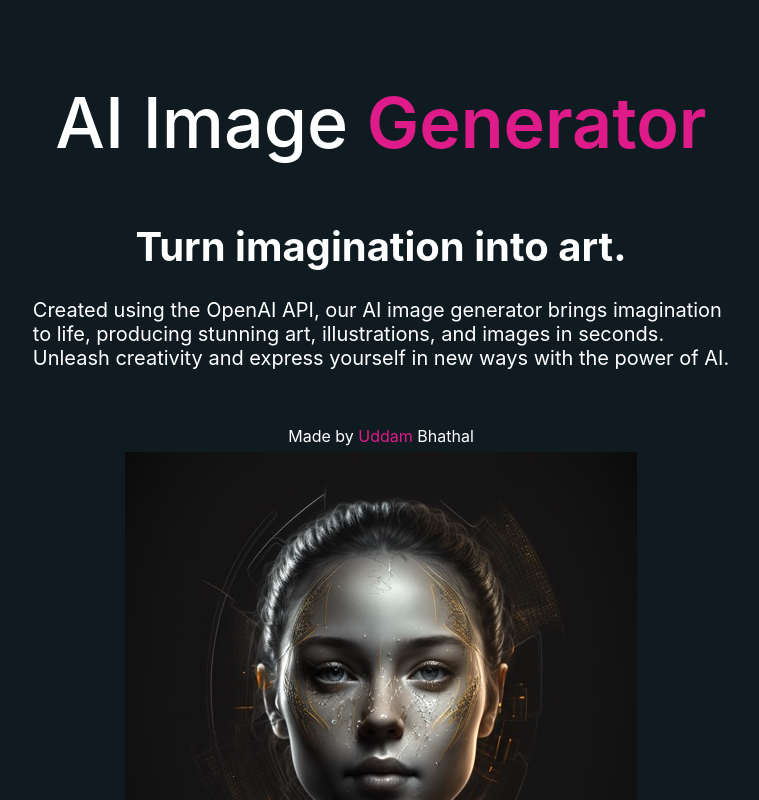
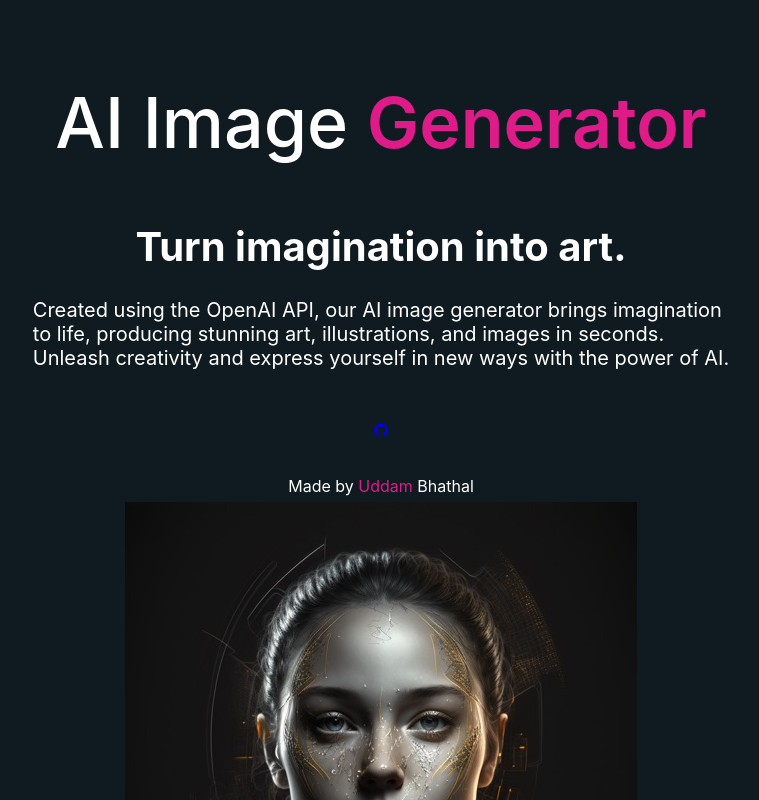
Before and after one commit to UddamB/ai-image-generator, a React (Create React App) app: page / in a window 1280 px wide. Shown: the top 800 px of the page, without its empty margins (259-1018 px from the left). Built offline with nearby package versions, Linux system fonts and the light colour scheme.

Commit message:
Adding github icon with url

```diff
--- a/src/Components/ImageGenerator/ImageGenerator.jsx
+++ b/src/Components/ImageGenerator/ImageGenerator.jsx
@@ -54,6 +54,11 @@ export const ImageGenerator = () => {
       <p>Created using the OpenAI API, our AI image generator brings imagination <br></br> to life, producing stunning art, illustrations, and images in seconds.
       <br></br>Unleash creativity and express yourself in new ways with the power of AI.</p>
       </div>
+      {/* <!-- External link for GitHub --> */}
+      <link rel="stylesheet" href="https://cdnjs.cloudflare.com/ajax/libs/font-awesome/4.7.0/css/font-awesome.min.css"></link>
+      <div class="social-icons">
+        <a href="https://github.com/UddamB/ai-image-generator"><i class="fa fa-github"></i></a>
+      </div>
       <div class="name">
       <p>Made by <span>Uddam</span> Bhathal</p>
       </div>
```
